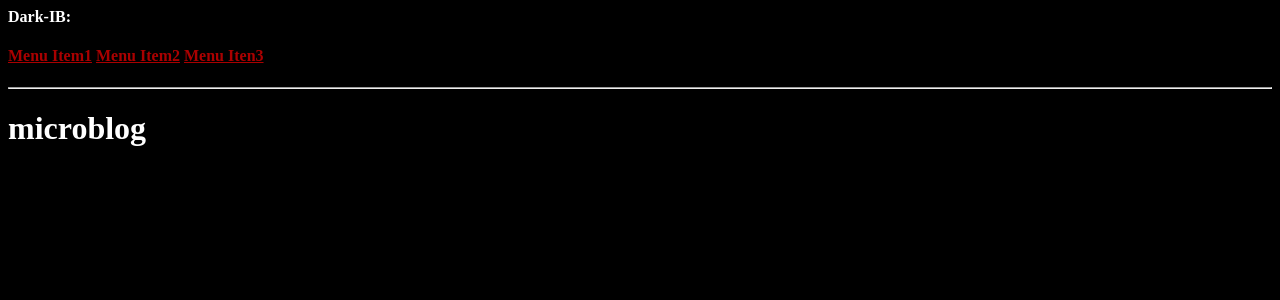
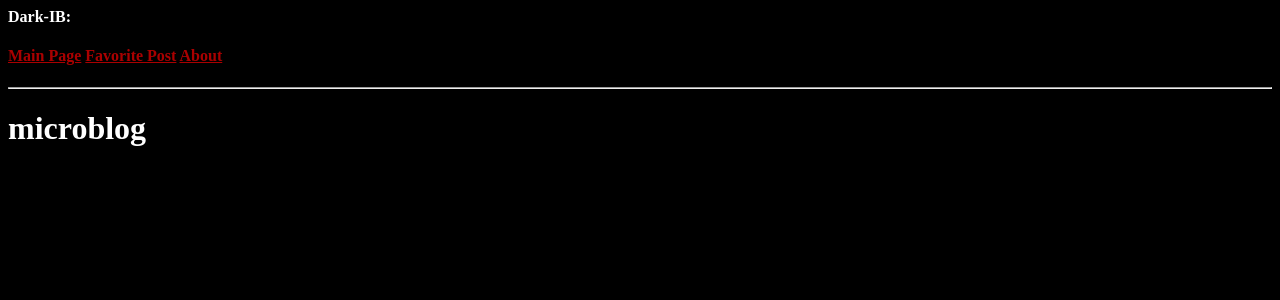
Before and after one commit to DarkErVV/DarkIB, a Flask app: page / in a window 1280 px wide. Shown: the top 300 px of the page. Run offline with Flask 2, Linux system fonts and the light colour scheme; parts of the project's set-up code (start-up, migrations or seed data) failed here and were passed over.

Commit message:
Update base.html

```diff
--- a/darkib/app/templates/base.html
+++ b/darkib/app/templates/base.html
@@ -9,9 +9,9 @@
   </head>
   <body>
     <div><h4>Dark-IB:<h4>
-      <a href="/">Menu Item1</a>
-      <a href="/">Menu Item2</a>
-      <a href="/">Menu Iten3</a>
+      <a href="/">Main Page</a>
+      <a href="/">Favorite Post</a>
+      <a href="/">About</a>
     </div>
     <hr>
     {% with messages = get_flashed_messages() %}
```
